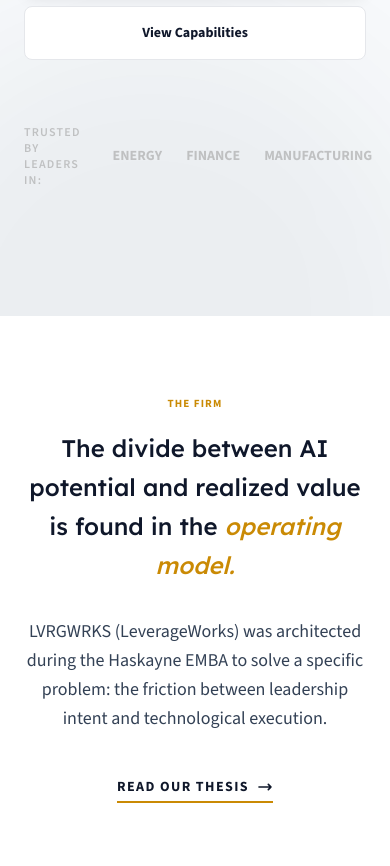
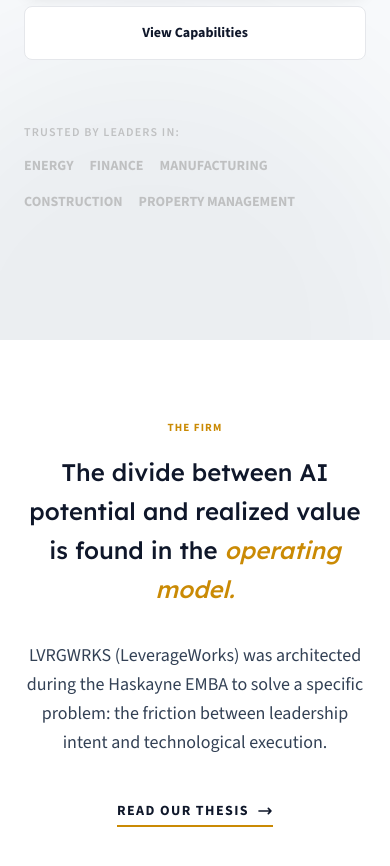
Before and after one commit to JRedgate/LeverageWorks, a React (Vite) app: page / in a window 390 px wide. Shown: the part 880-1746 px from the top of the page. Built offline with nearby package versions, Linux system fonts and the light colour scheme.

Commit message:
feat: update "Trusted By Leaders" section with five industries
Adjust layout for responsive flex-wrap display on small screens

```diff
--- a/src/components/Hero.tsx
+++ b/src/components/Hero.tsx
@@ -45,12 +45,14 @@ export const Hero: React.FC<HeroProps> = ({ onCtaClick, onSecondCtaClick }) => (
                 </div>
 
                 {/* Trust Signals */}
-                <div className="mt-16 flex items-center gap-8 opacity-60 grayscale hover:grayscale-0 transition-all duration-500">
+                <div className="mt-16 flex flex-col md:flex-row md:items-center gap-4 md:gap-8 opacity-60 grayscale hover:grayscale-0 transition-all duration-500">
                     <p className="text-xs font-semibold text-gray-400 uppercase tracking-widest">Trusted By Leaders In:</p>
-                    <div className="flex gap-6 text-sm font-bold text-gray-400">
+                    <div className="flex flex-wrap gap-4 md:gap-6 text-sm font-bold text-gray-400">
                         <span>ENERGY</span>
                         <span>FINANCE</span>
                         <span>MANUFACTURING</span>
+                        <span>CONSTRUCTION</span>
+                        <span>PROPERTY MANAGEMENT</span>
                     </div>
                 </div>
             </div>
```
